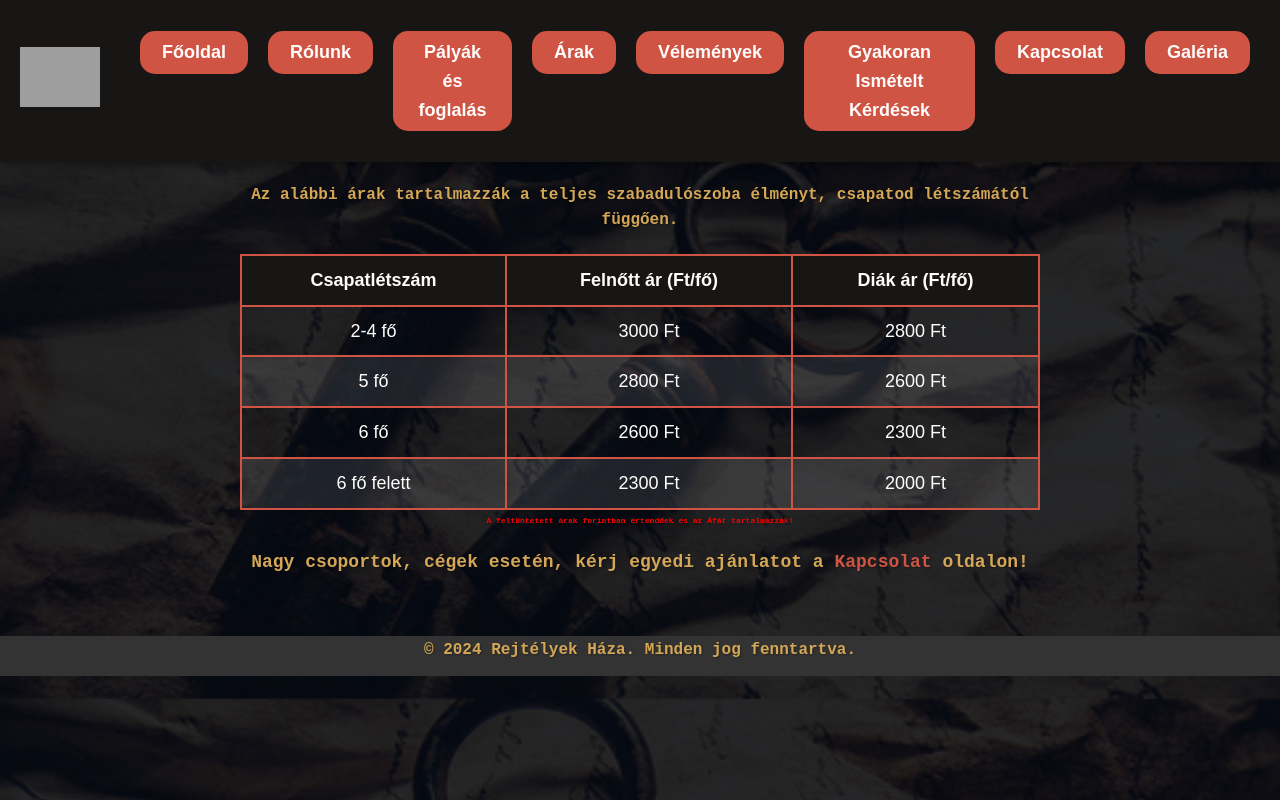
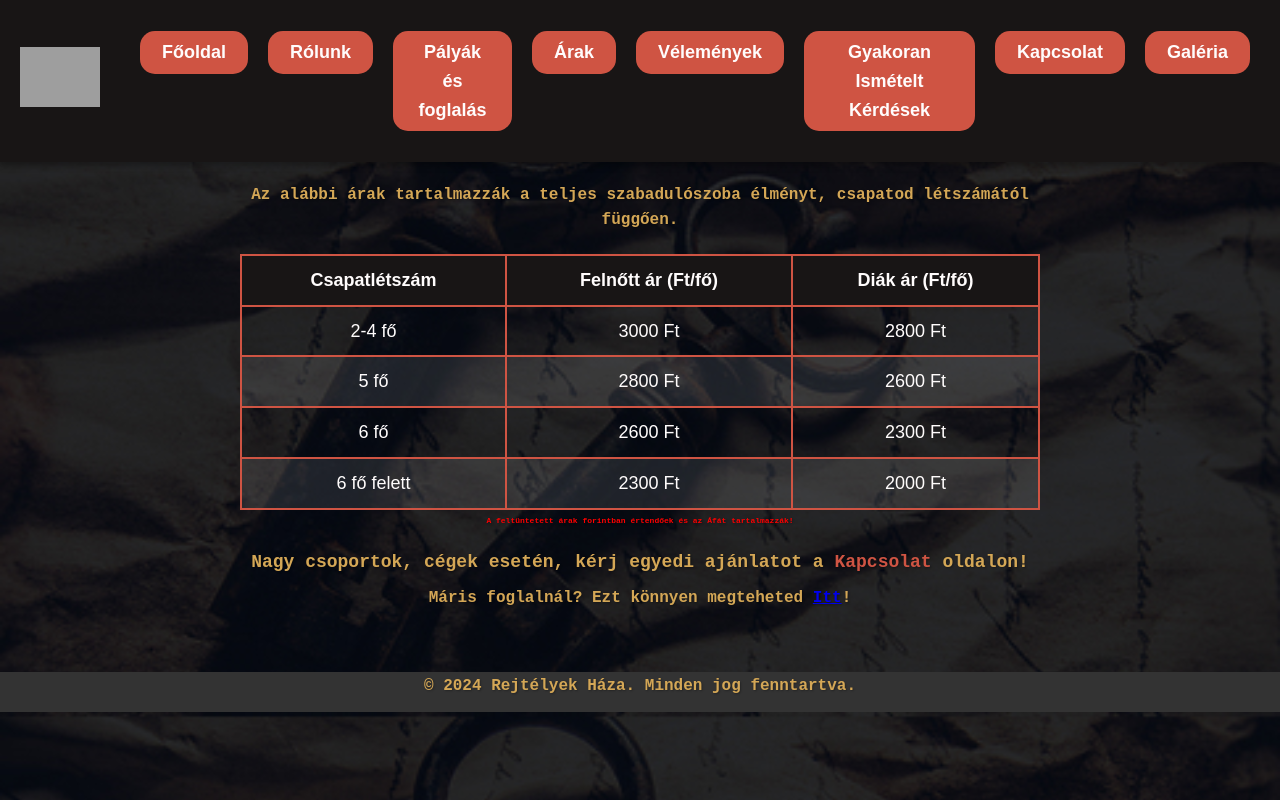
Before and after one commit to Neliah85/Projekt_Rejtelyekhaza_react, a React (Create React App) app in the folder frontend/: page /prices in a window 1280 px wide. Built offline with nearby package versions, Linux system fonts and the light colour scheme; grey boxes are pictures that could not be loaded.

Commit message:
Priceis coding

```diff
--- a/frontend/src/components/Prices.js
+++ b/frontend/src/components/Prices.js
@@ -45,6 +45,9 @@ const Prices = () => {
                 <p className="group-pricing">
                     <strong>Nagy csoportok, cégek esetén, kérj egyedi ajánlatot a <a href="/contact">Kapcsolat</a> oldalon!</strong>
                 </p>
+                <p>
+                <strong>Máris foglalnál? Ezt könnyen megteheted <a href="/tracks">Itt</a>!</strong>
+                </p>
             </main>
             <Footer />
         </>
```
